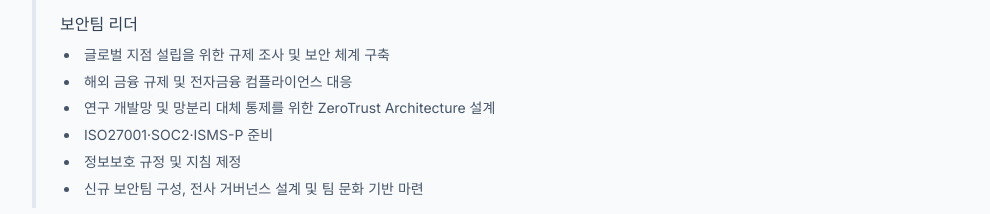
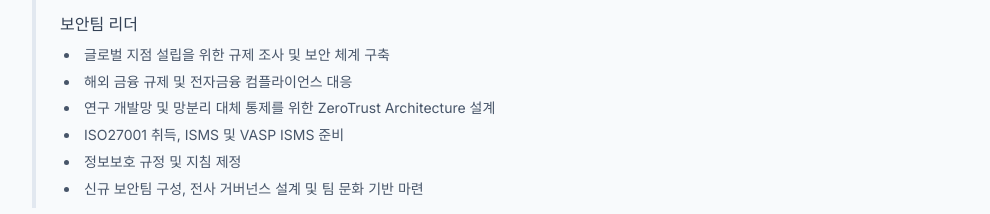
Before and after one commit to dojihyeok/portfolio, a Next.js app: page / in a window 1280 px wide. Shown: the part 8304-8518 px from the top of the page, without its empty margins (144-1134 px from the left). Built offline with nearby package versions, Linux system fonts and the light colour scheme.

Commit message:
Update MOIN experience: ISO27001 cert status

```diff
--- a/src/app/page.tsx
+++ b/src/app/page.tsx
@@ -586,7 +586,7 @@ export default function Home() {
                                 <li>글로벌 지점 설립을 위한 규제 조사 및 보안 체계 구축</li>
                                 <li>해외 금융 규제 및 전자금융 컴플라이언스 대응</li>
                                 <li>연구 개발망 및 망분리 대체 통제를 위한 ZeroTrust Architecture 설계</li>
-                                <li>ISO27001·SOC2·ISMS-P 준비</li>
+                                <li>ISO27001 취득, ISMS 및 VASP ISMS 준비</li>
                                 <li>정보보호 규정 및 지침 제정</li>
                                 <li>신규 보안팀 구성, 전사 거버넌스 설계 및 팀 문화 기반 마련</li>
                             </ul>
```
